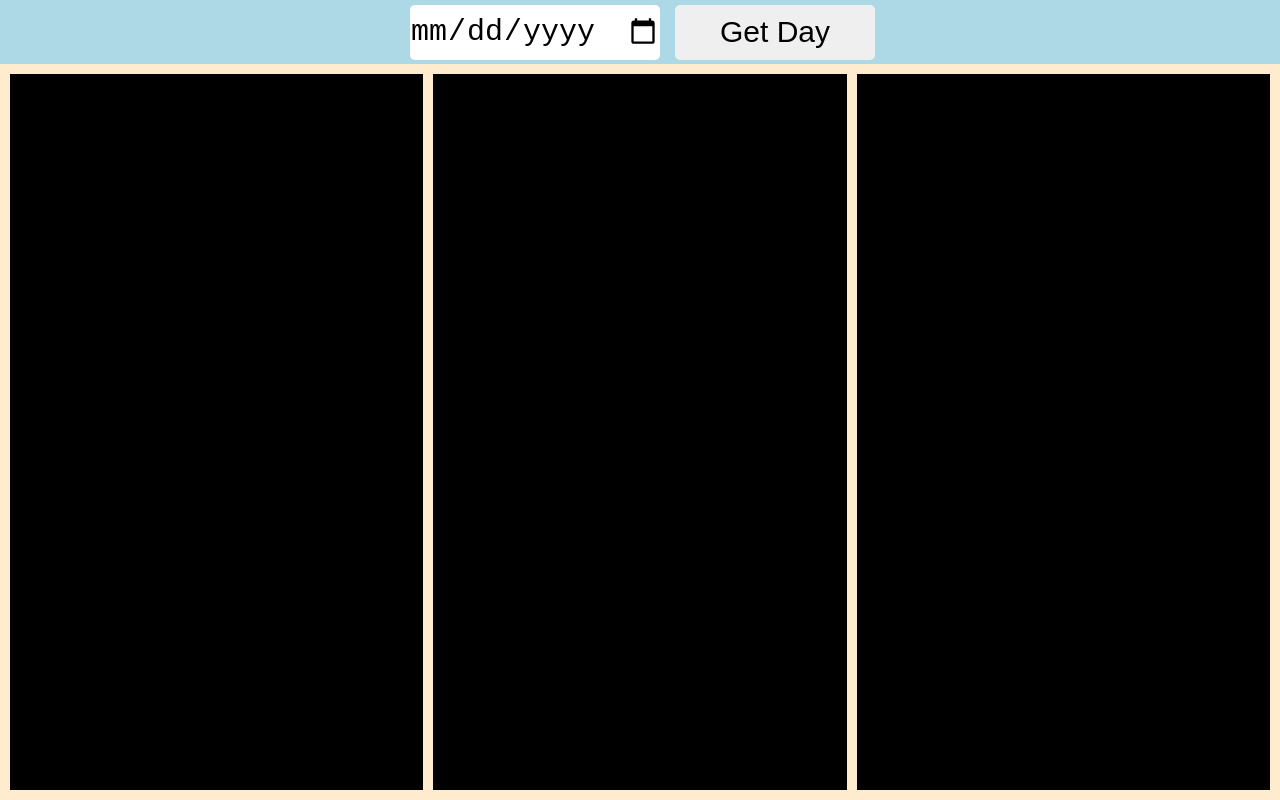
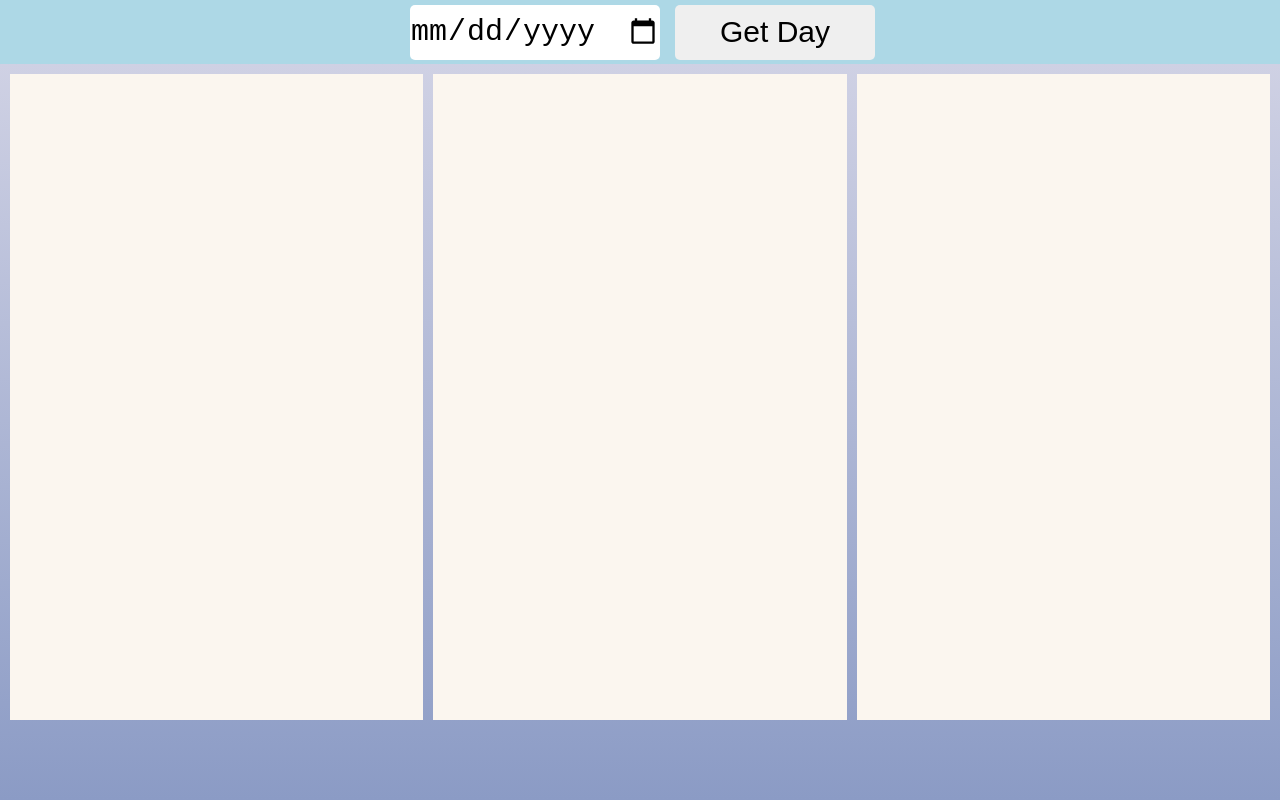
Before and after one commit to walidikw/walid.github.io, a plain HTML site: page index.html in a window 1280 px wide. Drawn offline with Linux system fonts and the light colour scheme.

Commit message:
Update styles.css

```diff
--- a/styles.css
+++ b/styles.css
@@ -12,6 +12,7 @@ body{
   flex-direction: column;
   align-items: center;
   justify-content: flex-start;
+  overflow-y: hidden;
 }
 
 nav {
@@ -53,7 +54,7 @@ main{
 }
 
 .main-content{
-  background-color: blanchedalmond;
+  background: linear-gradient(rgb(207, 209, 228), rgb(139, 155, 197));
   width: 100%;
   height: 100%;
   display: flex;
@@ -61,16 +62,31 @@ main{
   justify-content: center;
   gap: 10px;
   padding: 10px;
+  padding-bottom: 80px;
 }
 
 .week-of-day{
-  background-color: black;
+  background-color: rgb(251, 246, 239);
   width: calc(100%/3);
   height: 100%;
+  display: flex;
+  flex-direction: column;
+  justify-content: flex-start;
+  align-items: center;
+  padding: 0px 10px 10px 10px;
+  overflow-y: scroll;
+}
+
+.class{
+  width: 100%;
+  min-height: 100px;
+  background-color: brown;
+  margin-top: 10px;
+
 }
 
 
-@media (max-width: 1000px ) {
+@media (max-width: 800px ) {
   nav{
     height: 110px;
   }
```
